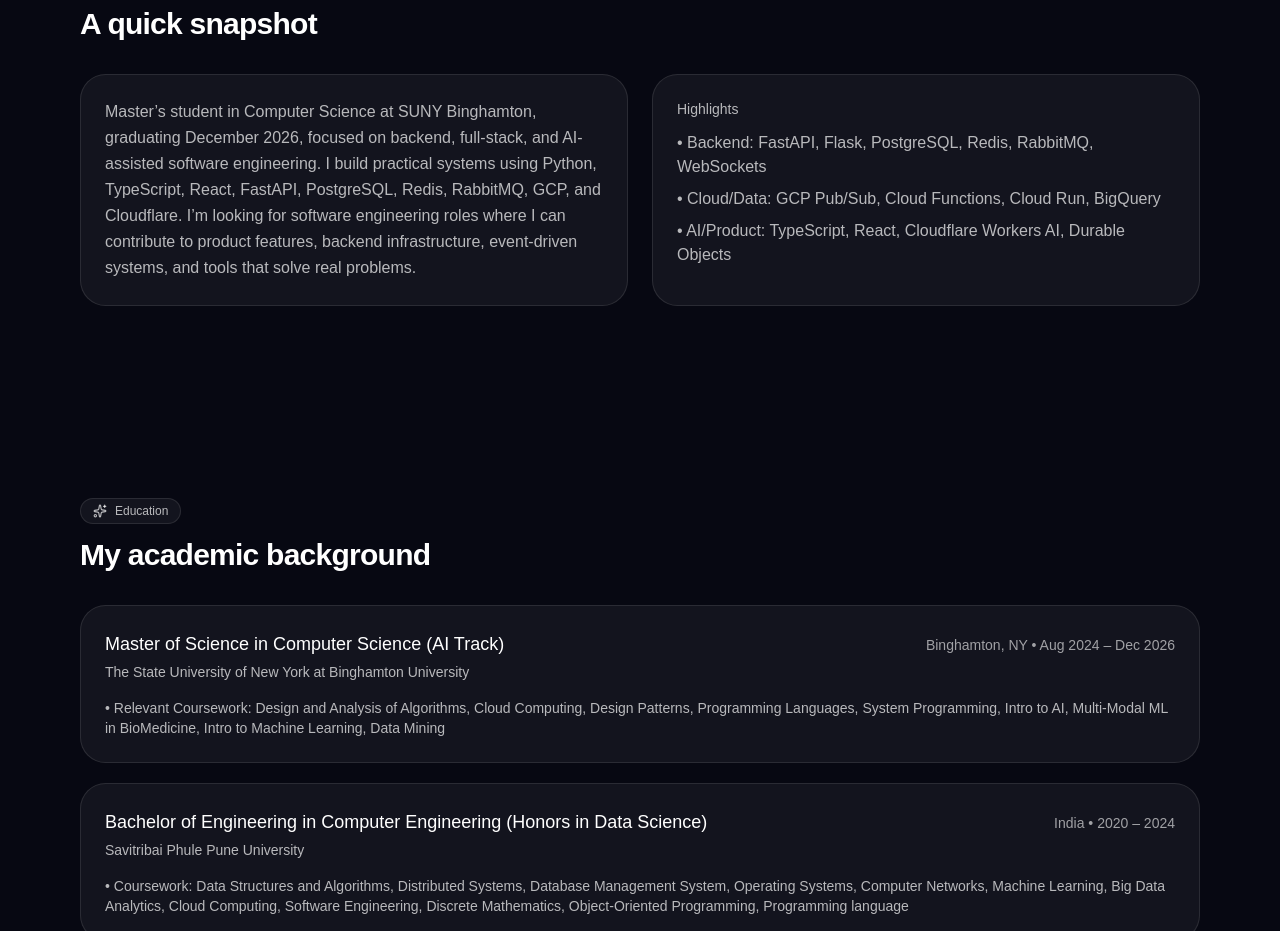
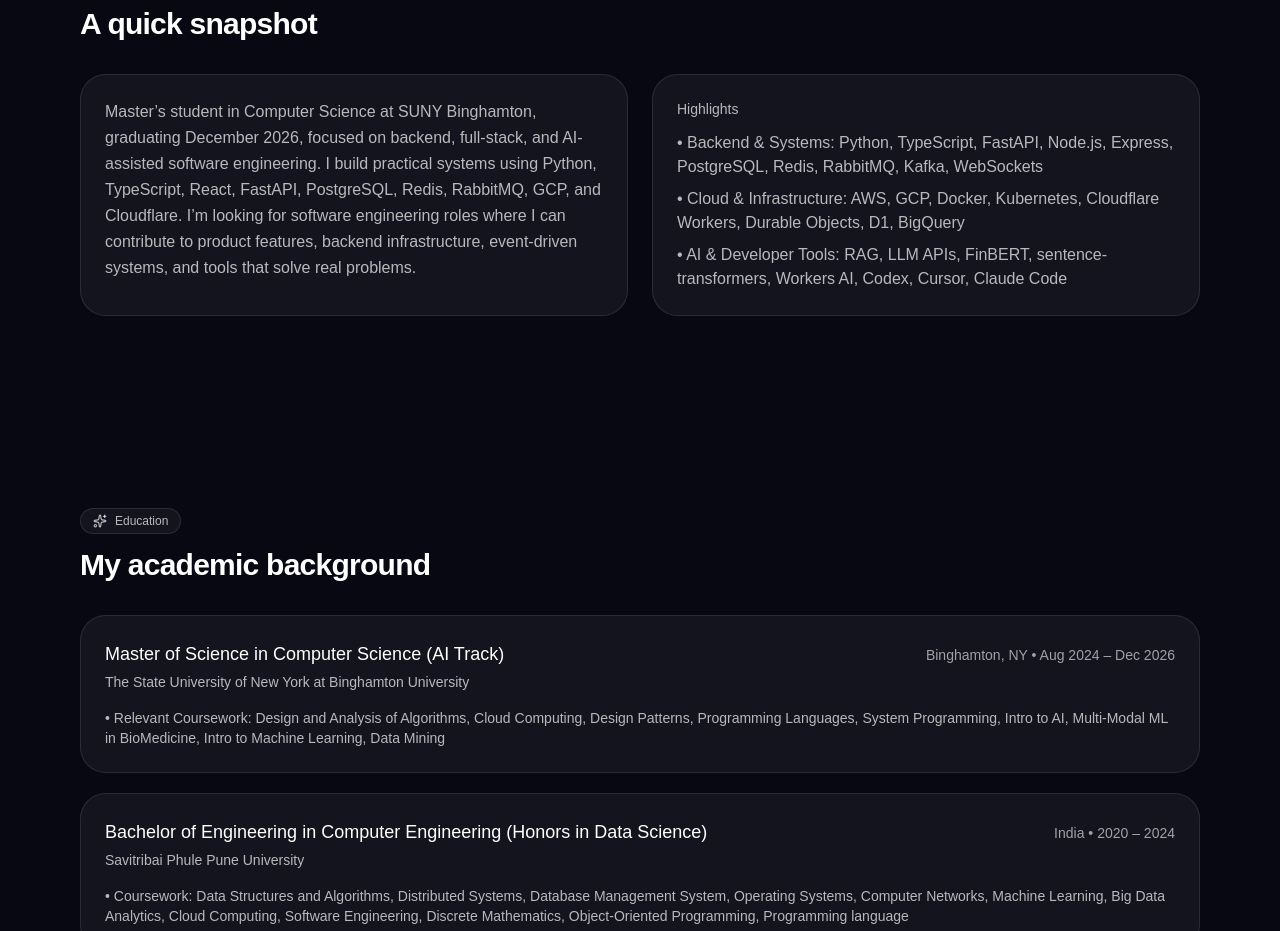
Before and after one commit to SanketJanger/Sanket-Portfolio, a Next.js app: page / in a window 1280 px wide. Shown: the part 900-1831 px from the top of the page. Built offline with nearby package versions, Linux system fonts and the light colour scheme.

Commit message:
Update snapshot

```diff
--- a/src/app/page.tsx
+++ b/src/app/page.tsx
@@ -439,9 +439,9 @@ export default function Page() {
             <div className="rounded-[1.6rem] border border-white/10 bg-white/5 p-6">
               <div className="text-sm text-white/70">Highlights</div>
               <ul className="mt-3 space-y-2 text-white/70">
-                <li>• Backend: FastAPI, Flask, PostgreSQL, Redis, RabbitMQ, WebSockets</li>
-                <li>• Cloud/Data: GCP Pub/Sub, Cloud Functions, Cloud Run, BigQuery</li>
-                <li>• AI/Product: TypeScript, React, Cloudflare Workers AI, Durable Objects</li>
+                <li>• Backend & Systems: Python, TypeScript, FastAPI, Node.js, Express, PostgreSQL, Redis, RabbitMQ, Kafka, WebSockets</li>
+                <li>• Cloud & Infrastructure: AWS, GCP, Docker, Kubernetes, Cloudflare Workers, Durable Objects, D1, BigQuery</li>
+                <li>• AI & Developer Tools: RAG, LLM APIs, FinBERT, sentence-transformers, Workers AI, Codex, Cursor, Claude Code</li>
               </ul>
             </div>
           </div>
```
